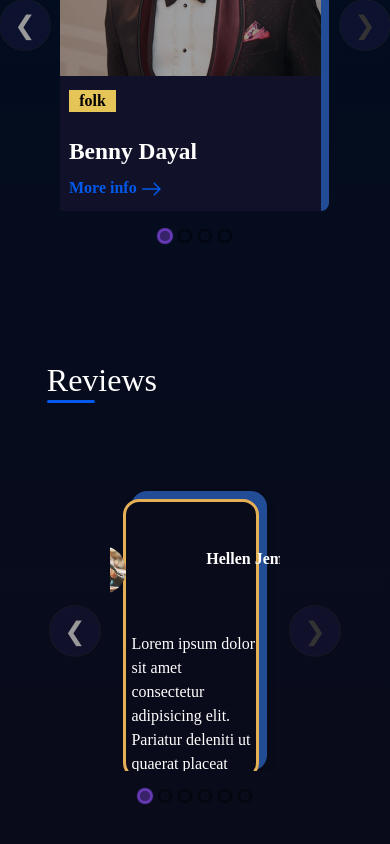
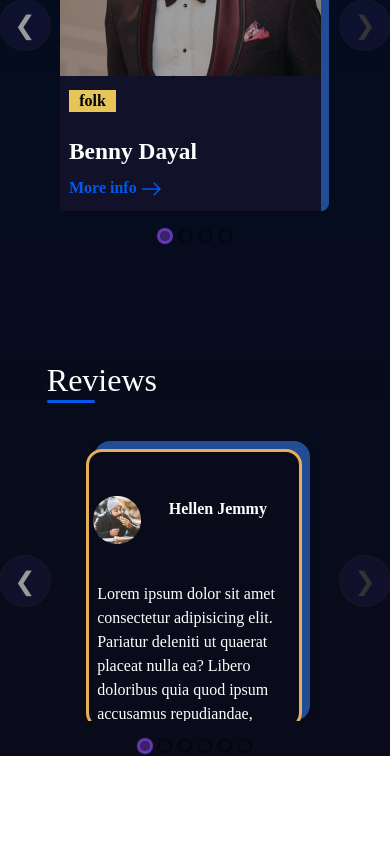
Before and after one commit to rishighosalkar/Homejam, a React (Create React App) app: page / in a window 390 px wide. Shown: the part 1239-2083 px from the top of the page. After the commit the page ends 1995 px from the top, so only its background shows below. Built offline with nearby package versions, Linux system fonts and the light colour scheme.

Commit message:
Final Update

```diff
--- a/src/components/Footer/card-style.css
+++ b/src/components/Footer/card-style.css
@@ -58,7 +58,10 @@
 
 @media(max-width: 700px){
     .footer-card__img{
-        transform: translateX(-3rem);
+        transform: translateX(0rem);
+    }
+    .section1{
+        width: fit-content;
     }
     .section2{
         width: fit-content;
--- a/src/components/Footer/footer-style.css
+++ b/src/components/Footer/footer-style.css
@@ -28,3 +28,9 @@
   margin-top: 41px;
   padding: 50px;
 }
+
+@media (max-width:700px) {
+  .footer-carousel{
+    padding: 0;
+  }
+}
```
